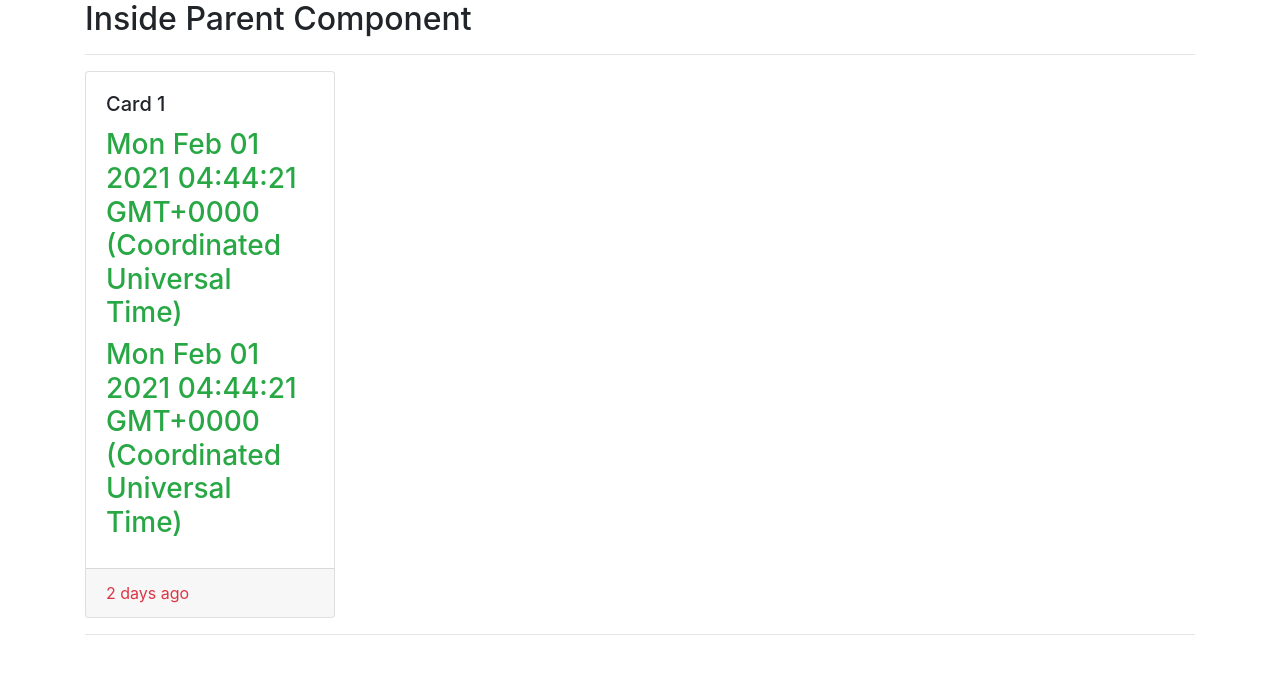
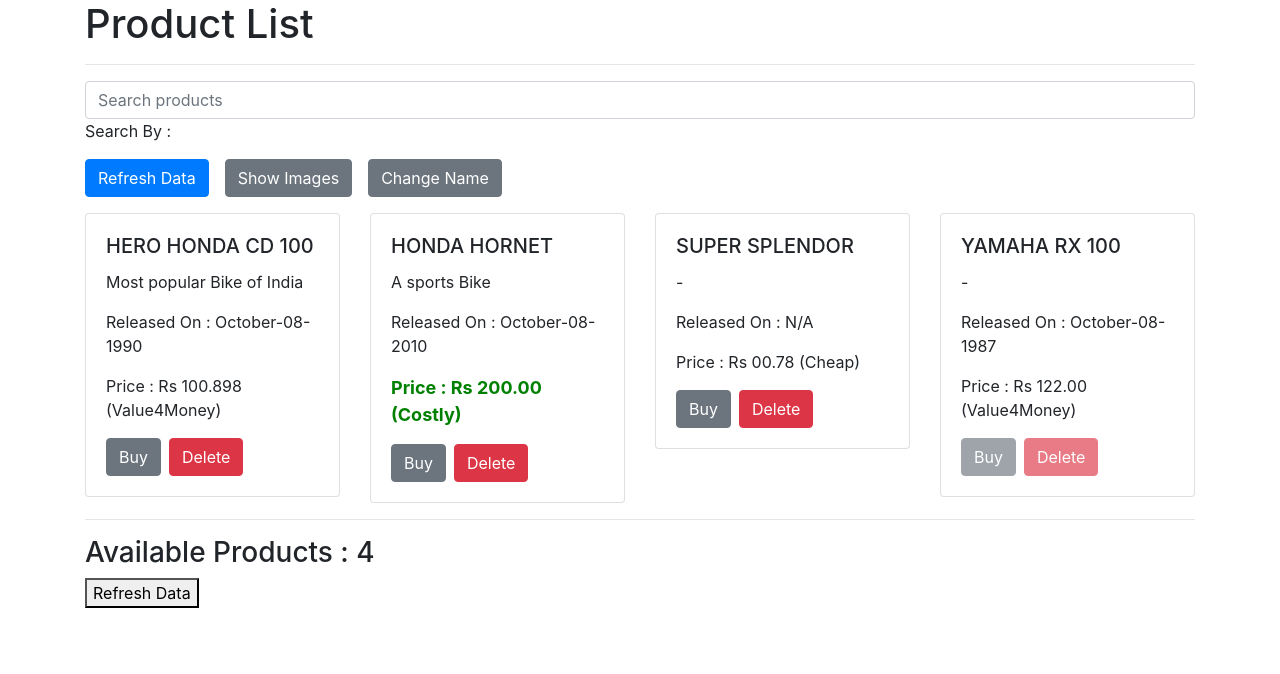
Before and after one commit to Rahuldevdurg/demo-batch2, an Angular app in the folder angular-demo/: page / in a window 1280 px wide. Shown: the top 674 px of the page. Built offline with nearby package versions, Linux system fonts and the light colour scheme.

Commit message:
services in angular

```diff
--- a/angular-demo/src/app/app.module.ts
+++ b/angular-demo/src/app/app.module.ts
@@ -33,6 +33,6 @@
   ],
   imports: [BrowserModule, FormsModule],
   providers: [LowerCasePipe],
-  bootstrap: [ParentComponent],
+  bootstrap: [ProductListComponent],
 })
 export class AppModule {}
--- a/angular-demo/src/app/product-list/product-list.component.html
+++ b/angular-demo/src/app/product-list/product-list.component.html
@@ -11,9 +11,10 @@
       (onProductDelete)="removeProductFromArray($event)"></app-product-details>
   </div>
 </div>
-{{products|json}}
+
 <ng-template #noProducts>
   <p class="text-danger">No Products available</p>
 </ng-template>
 
 <hr>
+<app-test-component></app-test-component>
--- a/angular-demo/src/app/product-list/product-list.component.ts
+++ b/angular-demo/src/app/product-list/product-list.component.ts
@@ -1,6 +1,7 @@
 import { LowerCasePipe } from '@angular/common';
 import { Component, OnInit } from '@angular/core';
 import { IProduct } from '../models/product.interface';
+import { ProductService } from '../services/products.service';
 
 @Component({
   selector: 'app-product-list',
@@ -15,92 +16,19 @@
   searchText: string = '';
   renderTestComponnet: boolean = true;
 
+  productService: ProductService;
+
   constructor(private lowerCasePipe: LowerCasePipe) {
-    this.products = [
-      {
-        productName: 'Hero Honda CD 100',
-        description: 'Most popular Bike of India',
-        releaseDate: '10-08-1990',
-        price: 100.898,
-        isActive: true,
-        imageUrl: 'https://via.placeholder.com/150?text=CD100SS',
-      },
-      {
-        productName: 'Honda Hornet',
-        description: 'A sports Bike',
-        releaseDate: '10-08-2010',
-        price: 200,
-        isActive: true,
-        imageUrl: 'https://via.placeholder.com/150?text=Hornet',
-      },
-      {
-        productName: 'Super splendor',
-        description: '',
-        releaseDate: null,
-        price: 0.78,
-        isActive: true,
-
-        imageUrl: 'https://via.placeholder.com/150?text=Splendor',
-      },
-      {
-        productName: 'Yamaha RX 100',
-        description: null,
-        releaseDate: '10-08-1987',
-        price: 122,
-        isActive: false,
-        imageUrl: 'https://via.placeholder.com/150?text=RX100',
-      },
-    ];
-    this.allProducts = [...this.products];
+    this.productService = ProductService.getServiceInstance();
   }
 
   refreshData() {
     console.log('Refreshing !!');
-    this.products = [
-      {
-        productName: 'Hero Honda CD 100',
-        description: 'Most popular Bike of India',
-        releaseDate: '10-08-1990',
-        price: 100,
-        isActive: true,
-        imageUrl: 'https://via.placeholder.com/150?text=CD100SS',
-      },
-      {
-        productName: 'Honda Hornet',
-        description: 'A sports Bike',
-        releaseDate: '10-08-2010',
-        price: 200,
-        isActive: true,
-        imageUrl: 'https://via.placeholder.com/150?text=Hornet',
-      },
-      {
-        productName: 'Super splendor',
-        description: 'A Bike that the nation trusts',
-        releaseDate: '10-08-1980',
-        price: 75,
-        isActive: true,
-
-        imageUrl: 'https://via.placeholder.com/150?text=Splendor',
-      },
-      {
-        productName: 'Yamaha RX 100',
-        description: 'Nostalgic !',
-        releaseDate: '10-08-1987',
-        price: 122,
-        isActive: false,
-        imageUrl: 'https://via.placeholder.com/150?text=RX100',
-      },
-      {
-        productName: 'Maruti ALTO',
-        description: 'Any Desc',
-        releaseDate: '10-08-1999',
-        price: 1220,
-        isActive: true,
-        imageUrl: 'https://via.placeholder.com/150?text=Alto',
-      },
-    ];
+    this.products = this.productService.getProducts();
   }
-  ngOnInit(): void {}
+  ngOnInit(): void {
+    this.products = this.productService.getProducts();
+  }
 
   trackByName(index: number, product: IProduct) {
     return product.productName;
@@ -123,9 +51,7 @@
 
   removeProductFromArray(productName: string) {
     //Remove the product from array.
-
-    this.products = this.products.filter(
-      (product) => product.productName != productName
-    );
+    this.productService.deleteProduct(productName);
+    this.refreshData();
   }
 }
--- /dev/null
+++ b/angular-demo/src/app/services/products.service.ts
@@ -0,0 +1,60 @@
+import { IProduct } from '../models/product.interface';
+
+export class ProductService {
+  private allProducts: IProduct[] = [
+    {
+      productName: 'Hero Honda CD 100',
+      description: 'Most popular Bike of India',
+      releaseDate: '10-08-1990',
+      price: 100.898,
+      isActive: true,
+      imageUrl: 'https://via.placeholder.com/150?text=CD100SS',
+    },
+    {
+      productName: 'Honda Hornet',
+      description: 'A sports Bike',
+      releaseDate: '10-08-2010',
+      price: 200,
+      isActive: true,
+      imageUrl: 'https://via.placeholder.com/150?text=Hornet',
+    },
+    {
+      productName: 'Super splendor',
+      description: '',
+      releaseDate: null,
+      price: 0.78,
+      isActive: true,
+
+      imageUrl: 'https://via.placeholder.com/150?text=Splendor',
+    },
+    {
+      productName: 'Yamaha RX 100',
+      description: null,
+      releaseDate: '10-08-1987',
+      price: 122,
+      isActive: false,
+      imageUrl: 'https://via.placeholder.com/150?text=RX100',
+    },
+  ];
+  private static _instance: ProductService;
+
+  private constructor() {}
+
+  getProducts(): IProduct[] {
+    return this.allProducts;
+  }
+  deleteProduct(productName: string) {
+    this.allProducts = this.allProducts.filter(
+      (x) => x.productName != productName
+    );
+  }
+
+  static getServiceInstance() {
+    if (this._instance) {
+      return this._instance;
+    } else {
+      this._instance = new ProductService();
+      return this._instance;
+    }
+  }
+}
--- a/angular-demo/src/app/test-component/test-component.component.html
+++ b/angular-demo/src/app/test-component/test-component.component.html
@@ -1 +1,2 @@
-<h3>Inside Test Component</h3>
+<h3>Available Products : {{productList.length}}</h3>
+<button type="button" (click)="refreshTestData()">Refresh Data</button>
--- a/angular-demo/src/app/test-component/test-component.component.ts
+++ b/angular-demo/src/app/test-component/test-component.component.ts
@@ -1,25 +1,23 @@
 import { Component, OnDestroy, OnInit } from '@angular/core';
+import { IProduct } from '../models/product.interface';
+import { ProductService } from '../services/products.service';
 
 @Component({
   selector: 'app-test-component',
   templateUrl: './test-component.component.html',
   styleUrls: ['./test-component.component.css'],
 })
-export class TestComponentComponent implements OnInit, OnDestroy {
-  constructor() {}
-
-  counter: number = 0;
-
+export class TestComponentComponent implements OnInit {
+  productService: ProductService;
+  productList: IProduct[];
+  constructor() {
+    this.productService = ProductService.getServiceInstance();
+  }
   ngOnInit(): void {
-    this.counter++;
-    console.log('Inside ngOnInit() of TestComponentComponent - ', this.counter);
+    this.productList = this.productService.getProducts();
   }
 
-  ngOnDestroy(): void {
-    this.counter++;
-    console.log(
-      'Inside ngOnDestroy() of TestComponentComponent - ',
-      this.counter
-    );
+  refreshTestData() {
+    this.productList = this.productService.getProducts();
   }
 }
--- a/angular-demo/src/index.html
+++ b/angular-demo/src/index.html
@@ -10,8 +10,8 @@
 </head>
 
 <body class="container">
-  <!-- <app-product-list></app-product-list> -->
-  <app-parent-component></app-parent-component>
+  <app-product-list></app-product-list>
+  <!-- <app-parent-component></app-parent-component> -->
 </body>
 
 </html>
```
